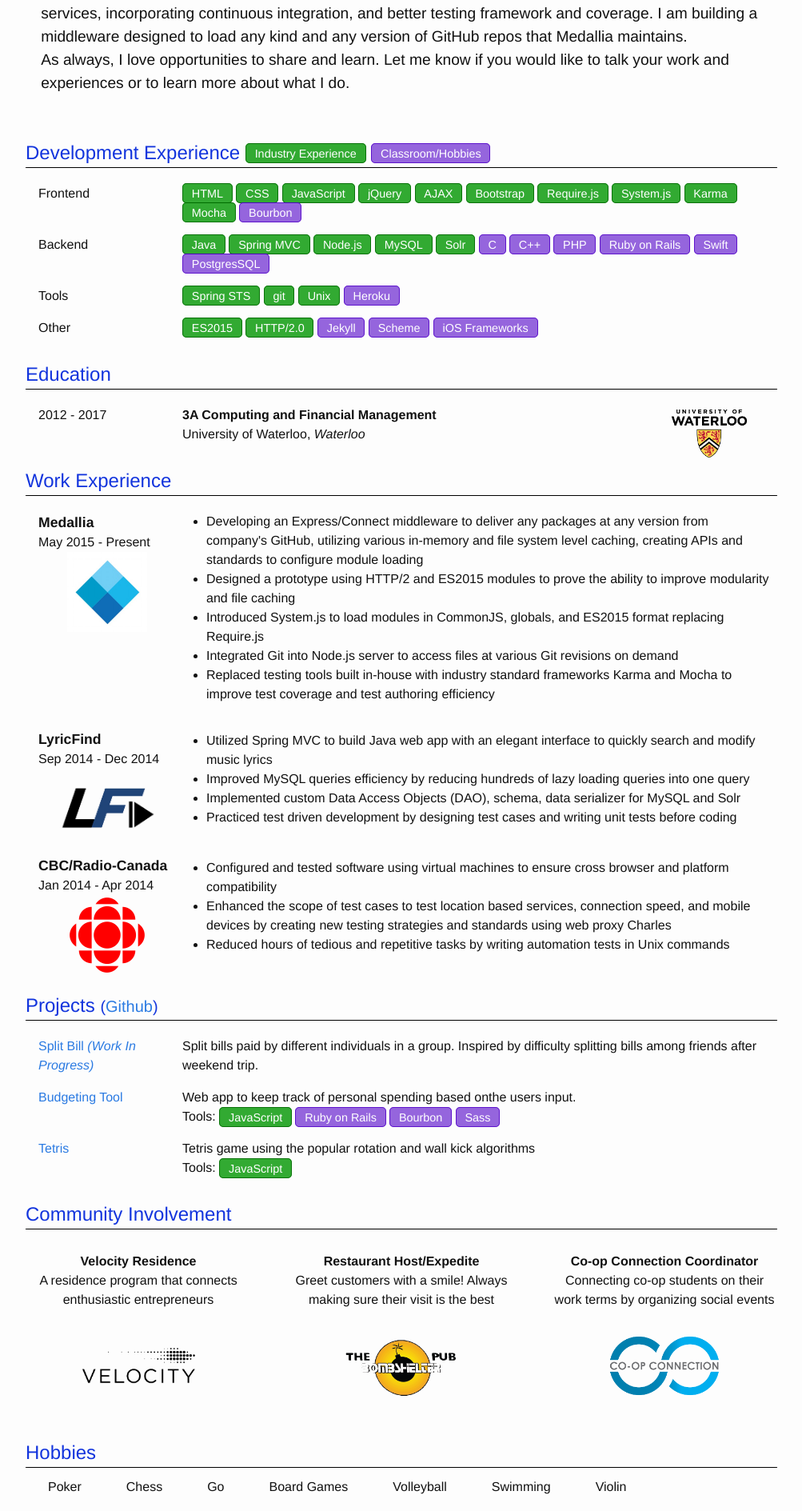
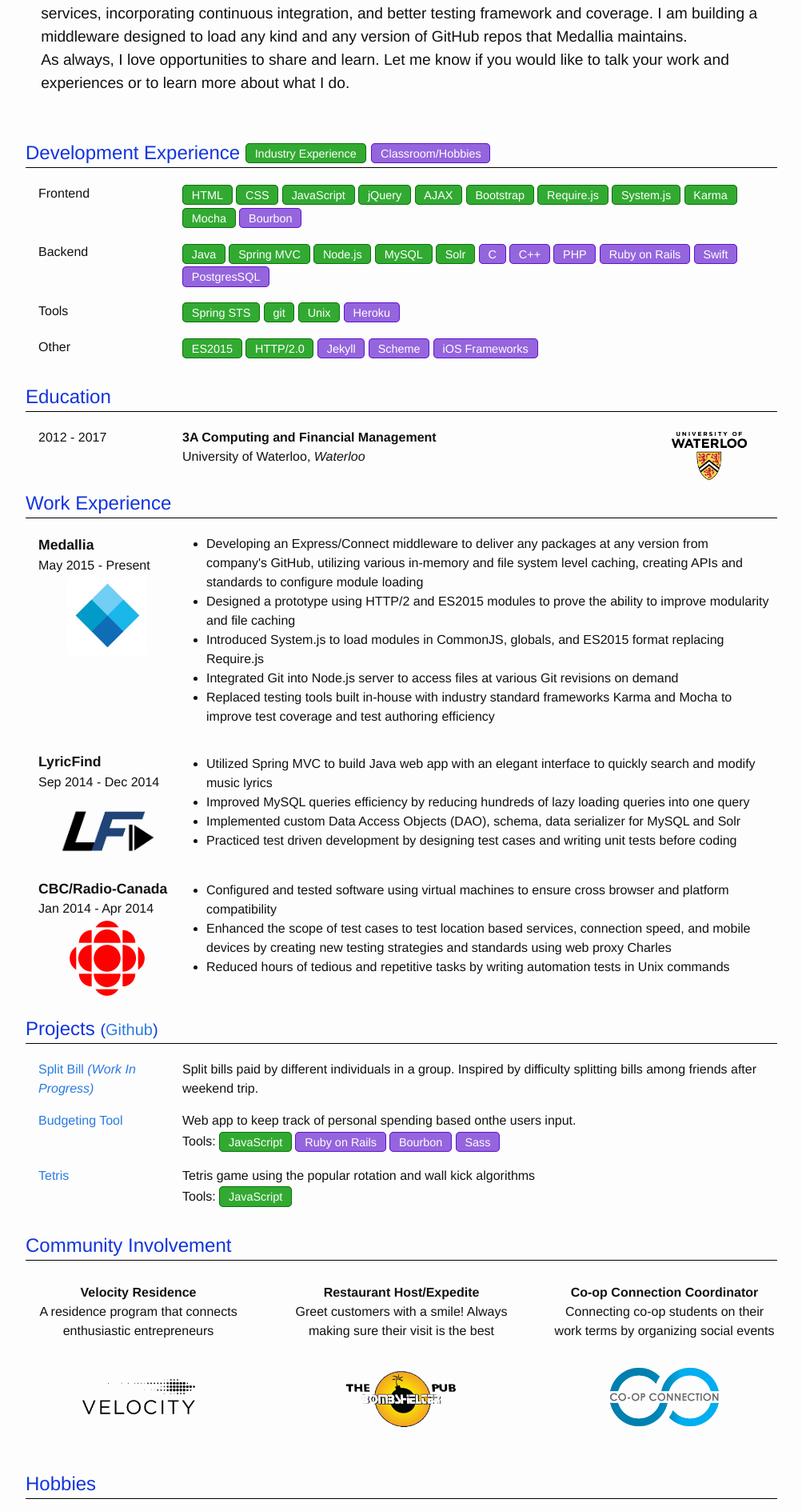
Before and after one commit to nflavour/nflavour.github.io, a Jekyll site: the page built from index.html, in a window 1280 px wide. Shown: the part 455-2344 px from the top of the page at 80% size, without its empty margins (138-1141 px from the left). Built offline with Jekyll 4.4.1, drawn with Linux system fonts in a browser that asks for light colours; nearby versions of some CDN libraries.

Commit message:
fix skill pill spacing

```diff
--- a/_sass/_layout.scss
+++ b/_sass/_layout.scss
@@ -310,11 +310,10 @@
         border: 1px solid rgba(80, 0, 200, 0.8);
         border-radius: 5px;
         padding: 0.25em 0.75em;
-        margin: 0.5em 0;
         background-color: rgba(80, 0, 200, 0.6);
         color: white;
         font-size: 0.9em;
-        line-height: 1.5;
+        line-height: 2;
         font-size: 0.9em;
     }
     .skill-industry-experience {
```
